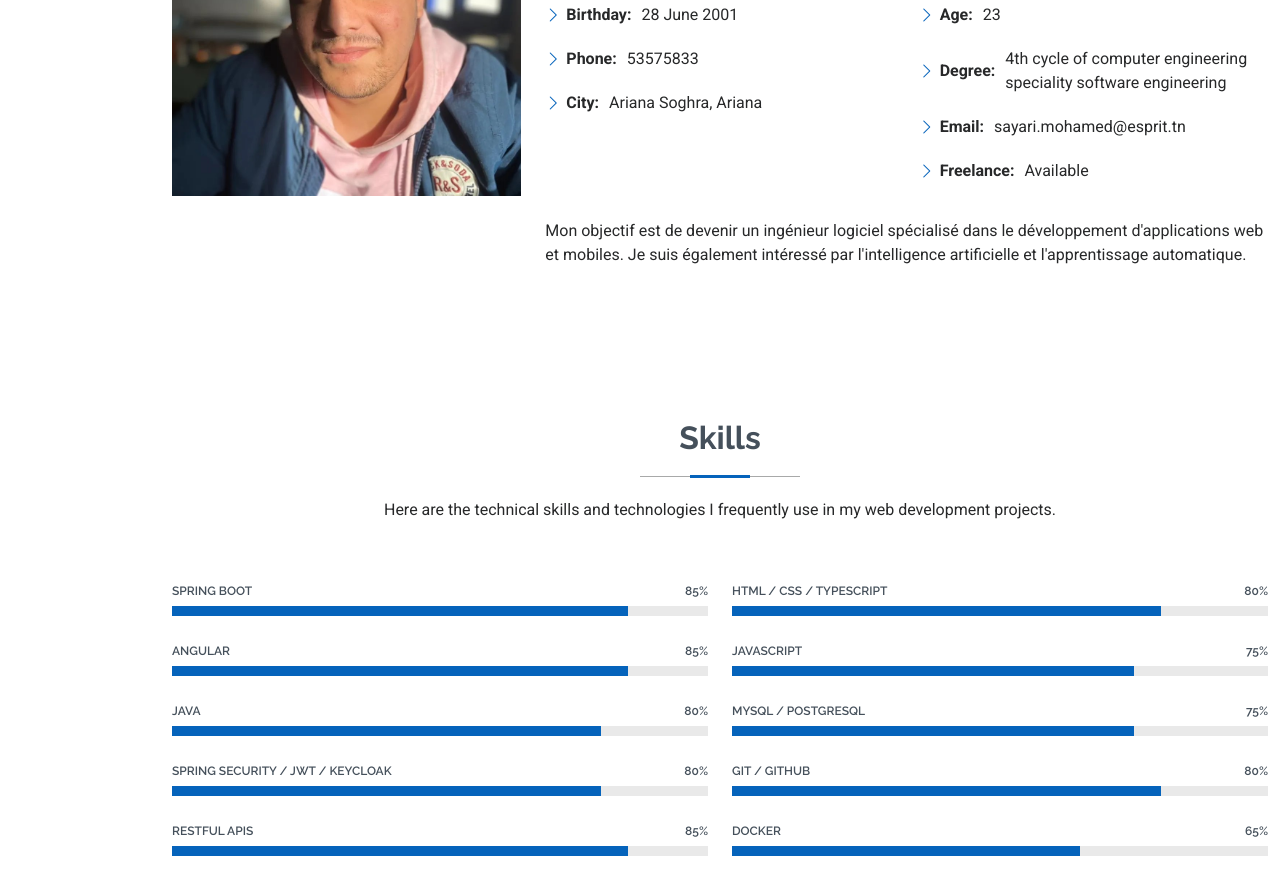
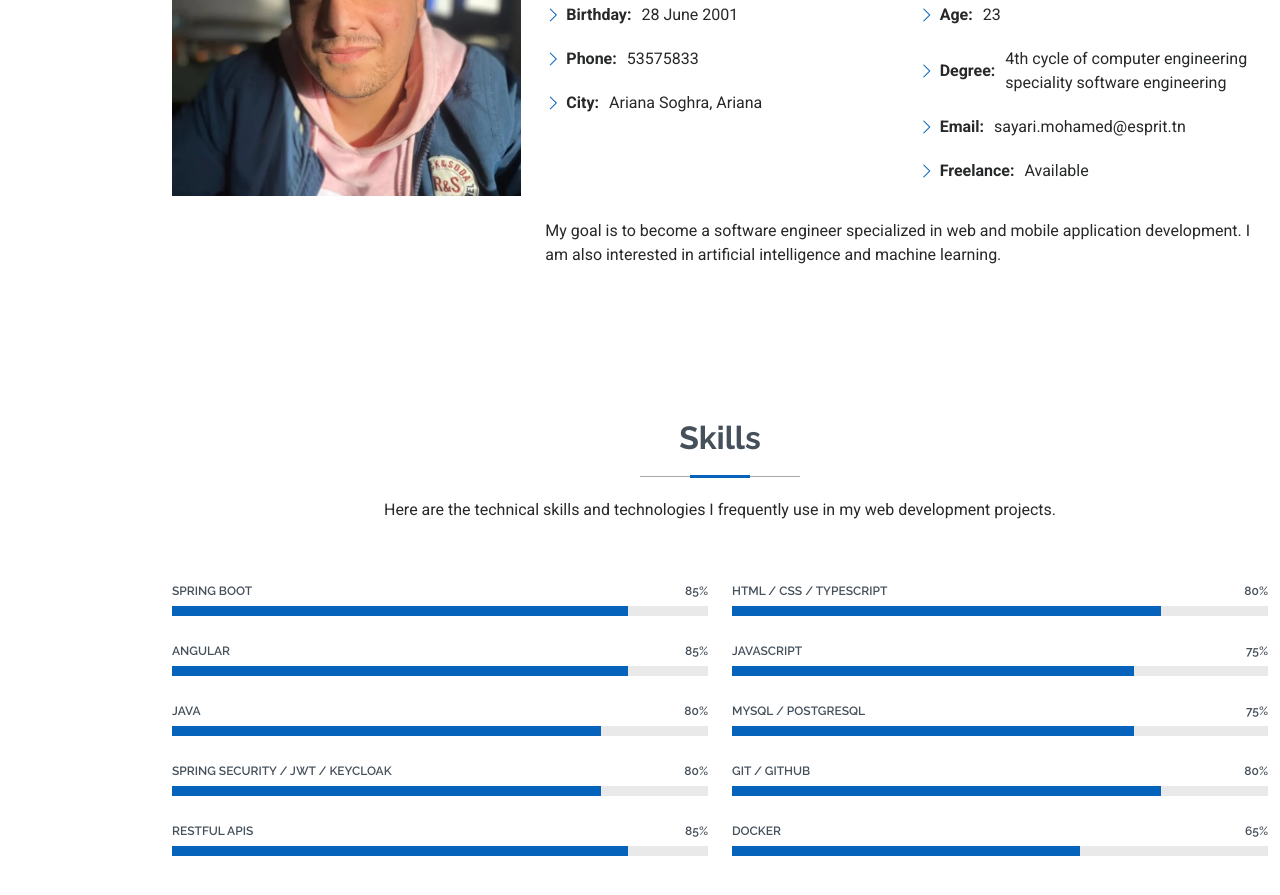
Before and after one commit to moh1920/MyResume, a plain HTML site: page index.html in a window 1280 px wide. Shown: the part 1256-2151 px from the top of the page. Drawn offline with Linux system fonts and the light colour scheme.

Commit message:
mise a jour de MyResume

```diff
--- a/index.html
+++ b/index.html
@@ -127,8 +127,7 @@
               </div>
             </div>
             <p class="py-3">
-              Mon objectif est de devenir un ingénieur logiciel spécialisé dans le développement d'applications web et mobiles. Je suis également intéressé par l'intelligence artificielle et l'apprentissage automatique.
-            </p>
+My goal is to become a software engineer specialized in web and mobile application development. I am also interested in artificial intelligence and machine learning.            </p>
           </div>
         </div>
 
```
